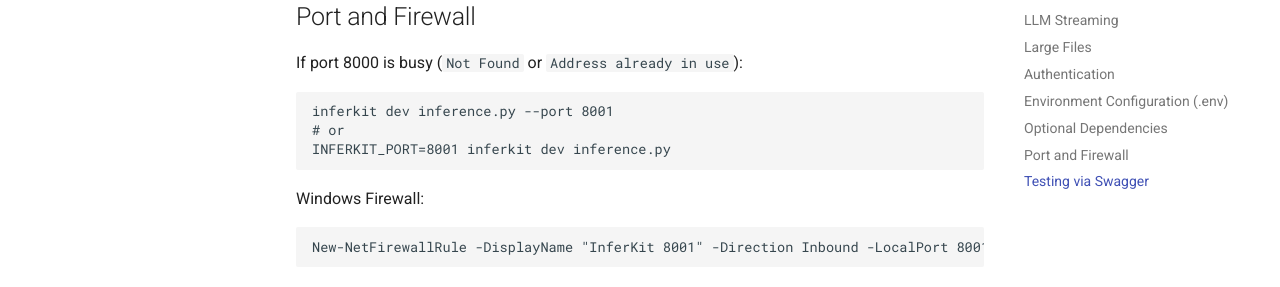
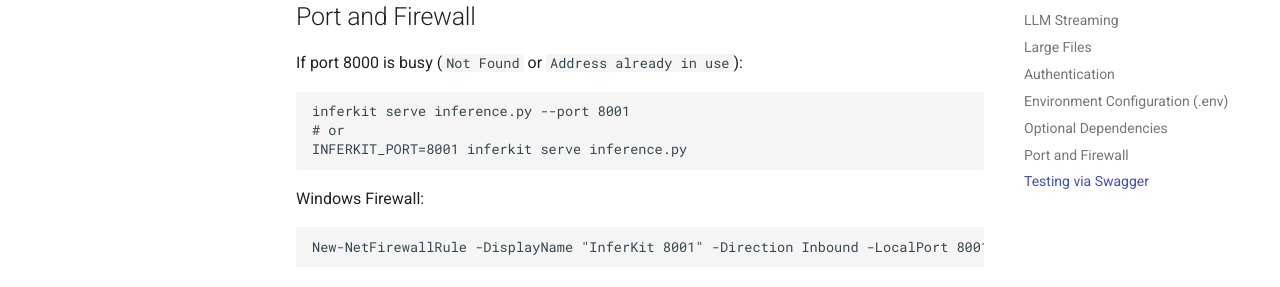
Before and after one commit to MohammadvHossein/inferkit, an MkDocs documentation site: the page built from docs/index.md, in a window 1280 px wide and 900 px high, scrolled down 2253 px. Shown: the part 241-528 px from the top of the window. Built offline with MkDocs 1.6.1 and Material for MkDocs 9.7.7, drawn with Linux system fonts in a browser that asks for light colours.

Commit message:
refactor: remove dev command, use serve everywhere on port 8001, update docs

````diff
--- a/docs/index.md
+++ b/docs/index.md
@@ -112,9 +112,9 @@
 If port 8000 is busy (`Not Found` or `Address already in use`):
 
 ```bash
-inferkit dev inference.py --port 8001
+inferkit serve inference.py --port 8001
 # or
-INFERKIT_PORT=8001 inferkit dev inference.py
+INFERKIT_PORT=8001 inferkit serve inference.py
 ```
 
 Windows Firewall:
````
Also changed, not shown: README.md (+3 -3 lines), tutorial/00-100-complete-guide.md (+6 -6 lines), 1 other file.
